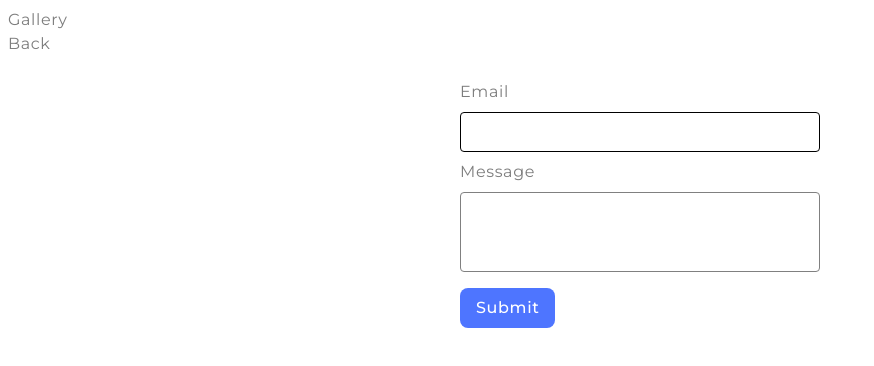
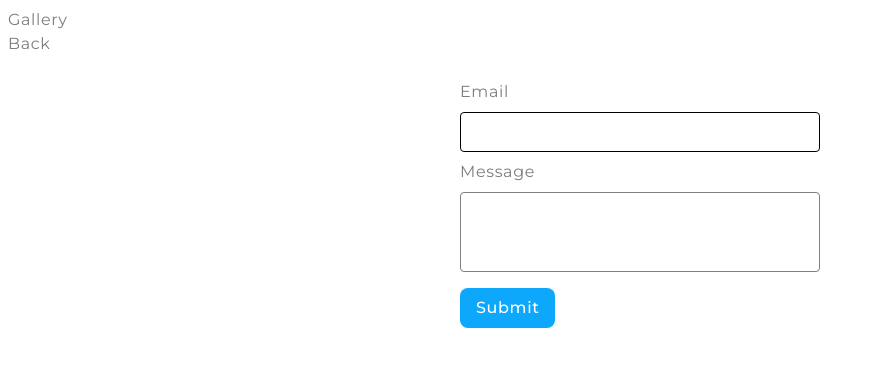
Before and after one commit to IIROFESSOR-X/goit-js-hw-09, a website built with Vite: page src/2-form.html in a window 1280 px wide. Shown: the whole page, without its empty margins (0-874 px from the left). Built offline with nearby package versions, Linux system fonts and the light colour scheme.

Commit message:
commit-3

```diff
--- a/src/css/2-form.css
+++ b/src/css/2-form.css
@@ -62,12 +62,12 @@ button[type='submit'] {
   border: transparent;
   border-radius: 8px;
   outline: transparent;
-  background: #4e75ff;
+  background: #0da8fc;
 
   transition: background-color 250ms ease-out;
 }
 
 button[type='submit']:hover,
 button[type='submit']:focus {
-  background-color: #6c8cff;
+  background-color: #d03b8d;
 }
```
